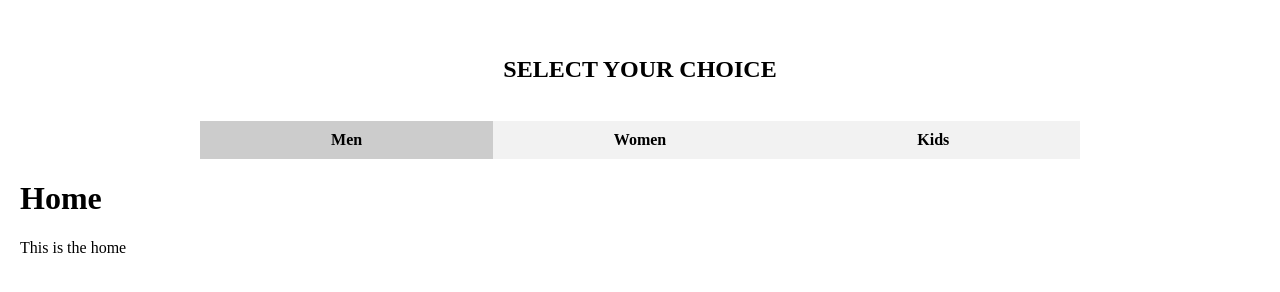
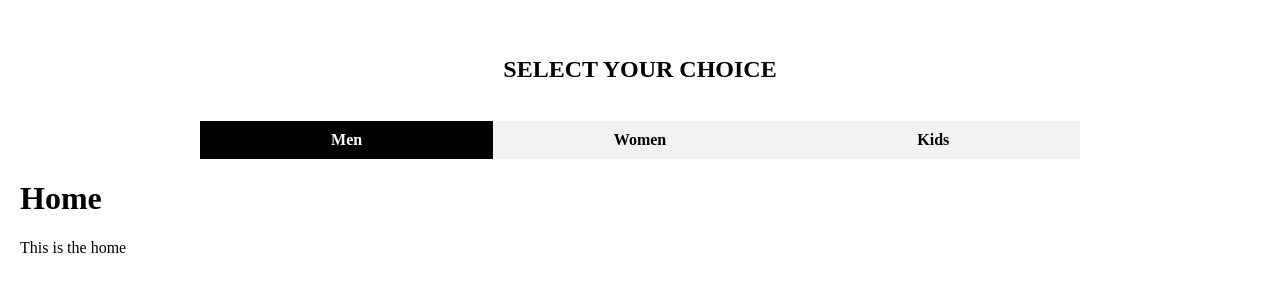
Before and after one commit to SREYANSH2412/Marmeto-assignment, a plain HTML site: page index.html in a window 1280 px wide. Drawn offline with Linux system fonts and the light colour scheme; a web font is replaced by a local one.

Commit message:
Update styles.css

```diff
--- a/styles.css
+++ b/styles.css
@@ -18,6 +18,7 @@ body {
 }
 
 .tabs {
+    color: #000000;
     display: flex;
     justify-content: space-between;
     list-style-type: none;
@@ -39,7 +40,8 @@ body {
 }
 
 .tab.active {
-    background-color: #CCC;
+    background-color: #000000;
+    color: #FFFFFF;
 }
 
 .tab:hover {
```
